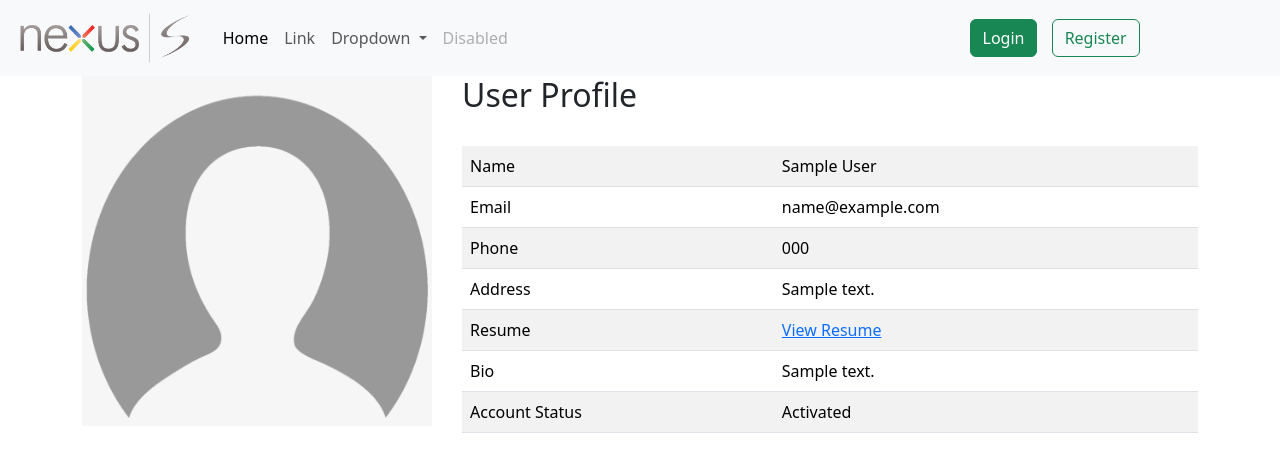
After one commit to pnabiniw/django-final-project-jobsply, a Django app: page /account/user-profile/1/ in a window 1280 px wide. The commit adds this page. Shown: the top 472 px of the page. Run offline with Django 4.2, Linux system fonts and the light colour scheme; tables that the repository leaves empty hold one stand-in row (values such as "Sample post"); some libraries are stand-ins or nearby versions.

Commit message:
user detail

```diff
--- a/apps/account/urls.py
+++ b/apps/account/urls.py
@@ -5,5 +5,8 @@ from . import views
 urlpatterns = [
     path("user-register/", views.UserRegisterView.as_view(), name="user_register"),
     path("user-login/", views.UserLoginView.as_view(), name="user_login"),
-    path("user-logout/", views.user_logout, name="user_logout")
+    path("user-logout/", views.user_logout, name="user_logout"),
+    path("activate/<str:username>/<str:key>/", views.UserAccountActivationView.as_view(), name="ac_activation"),
+    path("resend-activation/<int:id>/", views.ResendEmailActivation.as_view(), name="resend_ac_activation"),
+    path("user-profile/<int:pk>/", views.UserProfileView.as_view(), name="user_profile")
 ]
--- a/apps/account/utils.py
+++ b/apps/account/utils.py
@@ -19,7 +19,7 @@ def send_email_activation(user, request):
     request: wsgi request object from views
     """
     key = generate_activation_key(user)
-    final_url = f"http://127.0.0.1:8000/{user.username}/{key}/"
+    final_url = f"http://127.0.0.1:8000/account/activate/{user.username}/{key}/"
 
     subject = "User Account Activation"
     message = f"""
--- a/apps/account/views.py
+++ b/apps/account/views.py
@@ -1,10 +1,14 @@
 from django.shortcuts import render, redirect
 from django.urls import reverse_lazy
-from django.views.generic import CreateView, FormView
+from django.contrib.auth import get_user_model
+from django.views.generic import CreateView, FormView, View, DetailView
 from django.contrib import messages
 from django.contrib.auth import authenticate, login, logout
 from .forms import UserRegisterForm, UserLoginForm
 from .utils import send_email_activation
+from .models import UserAccountActivation
+
+User = get_user_model()
 
 
 class UserRegisterView(CreateView):
@@ -47,3 +51,32 @@ def user_logout(request):
     logout(request)
     messages.success(request, "User logged out !")
     return redirect("home_page")
+
+
+class UserAccountActivationView(View):
+    def get(self, *args, **kwargs):
+        username = kwargs["username"]
+        key = kwargs["key"]
+        user = User.objects.filter(username=username)
+        if user.exists():
+            user = user[0]
+            ua = UserAccountActivation.objects.filter(key=key, email=user.email)
+            if ua.exists():
+                user.is_verified = True
+                user.save()
+                messages.success(self.request, "Account Activated !")
+                return redirect("home_page")
+        messages.error(self.request, "Invalid activation link !")
+        return redirect("user_login")
+
+
+class ResendEmailActivation(View):
+    def get(self, *args, **kwargs):
+        send_email_activation(self.request.user, self.request)
+        messages.success(self.request, "Activation link resent !")
+        return redirect("home_page")
+
+
+class UserProfileView(DetailView):
+    queryset = User.objects.all()
+    template_name = "account/user_profile.html"
--- /dev/null
+++ b/templates/account/user_profile.html
@@ -0,0 +1,59 @@
+{% extends 'layouts/sub_base.html' %}
+{% load static %}
+
+{% block title %}
+    User Profile
+{% endblock %}
+
+{% block sub_content %}
+    <div class="row">
+        <div class="col-md-4">
+            {% if request.user.userprofile.profile_picture %}
+                <img src="{{ request.user.userprofile.profile_picture.url }}" alt="" style="height: 350px; width: 350px">
+                {% else %}
+                <img src="{% static 'main/default.png' %}" style="height: 350px; width: 350px">
+            {% endif %}
+        </div>
+        <div class="col-md-8">
+            <h2>User Profile</h2>
+            <br>
+            <table class="table table-striped">
+                <tr>
+                    <td>Name</td>
+                    <td>{{ object.get_full_name }}</td>
+                </tr>
+                <tr>
+                    <td>Email</td>
+                    <td>{{ object.email }}</td>
+                </tr>
+                <tr>
+                    <td>Phone</td>
+                    <td>{% if object.userprofile.phone %}{{ object.userprofile.phone }}{% else %}---{% endif %}</td>
+                </tr>
+                <tr>
+                    <td>Address</td>
+                    <td>{% if object.userprofile.address %}{{ object.userprofile.address }}{% else %}---{% endif %}</td>
+                </tr>
+                <tr>
+                    <td>Resume</td>
+                    <td>{% if object.userprofile.resume %}
+                        <a target="_blank" href="{{ object.userprofile.resume.url }}">View Resume</a>
+                    {% else %}---{% endif %}</td>
+                </tr>
+                <tr>
+                    <td>Bio</td>
+                    <td>{% if object.userprofile.bio %}
+                        {{ object.userprofile.bio }}
+                    {% else %}---{% endif %}</td>
+                </tr>
+
+                <tr>
+                    <td>Account Status</td>
+                    <td>{% if object.is_verified %}
+                        Activated
+                    {% else %}Not Activated{% endif %}</td>
+                </tr>
+            </table>
+        </div>
+    </div>
+{% endblock %}
--- a/templates/layouts/base.html
+++ b/templates/layouts/base.html
@@ -44,5 +44,6 @@
 <script src="https://code.jquery.com/jquery-3.2.1.slim.min.js" integrity="sha384-KJ3o2DKtIkvYIK3UENzmM7KCkRr/rE9/Qpg6aAZGJwFDMVNA/GpGFF93hXpG5KkN" crossorigin="anonymous"></script>
 <script src="https://cdn.jsdelivr.net/npm/popper.js@1.12.9/dist/umd/popper.min.js" integrity="sha384-ApNbgh9B+Y1QKtv3Rn7W3mgPxhU9K/ScQsAP7hUibX39j7fakFPskvXusvfa0b4Q" crossorigin="anonymous"></script>
 <script src="https://cdn.jsdelivr.net/npm/bootstrap@4.0.0/dist/js/bootstrap.min.js" integrity="sha384-JZR6Spejh4U02d8jOt6vLEHfe/JQGiRRSQQxSfFWpi1MquVdAyjUar5+76PVCmYl" crossorigin="anonymous"></script>
+{% block extra_js %}{% endblock %}
 </body>
 </html>
--- a/templates/layouts/sub_base.html
+++ b/templates/layouts/sub_base.html
@@ -4,7 +4,7 @@
 {% block content %}
     <nav class="navbar navbar-expand-lg bg-body-tertiary">
         <div class="container-fluid">
-            &nbsp;&nbsp;<a class="navbar-brand" href="#">
+            &nbsp;&nbsp;<a class="navbar-brand" href="{% url 'home_page' %}">
             <img src="{% static 'main/logo/logo.png' %}" alt="" style="height: 50px; width: 170px">
         </a>&nbsp;&nbsp;
             <button class="navbar-toggler" type="button" data-bs-toggle="collapse"
@@ -15,7 +15,7 @@
             <div class="collapse navbar-collapse" id="navbarSupportedContent">
                 <ul class="navbar-nav me-auto mb-2 mb-lg-0">
                     <li class="nav-item">
-                        <a class="nav-link active" aria-current="page" href="#">Home</a>
+                        <a class="nav-link active" aria-current="page" href="{% url 'home_page' %}">Home</a>
                     </li>
                     <li class="nav-item">
                         <a class="nav-link" href="#">Link</a>
@@ -59,7 +59,7 @@
                                 {% endif %}
                             </a>
                             <div class="dropdown-menu" aria-labelledby="dropdownMenuButton">
-                                <a class="dropdown-item" href="#"><i style="color: grey;" class="fa fa-user"></i>
+                                <a class="dropdown-item" href="{% url 'user_profile' request.user.id %}"><i style="color: grey;" class="fa fa-user"></i>
                                     Profile</a>
                                 <a class="dropdown-item" href="{% url 'user_logout' %}"><i style="color: grey;"
                                                                      class="fa fa-right-from-bracket"></i> Logout</a>
```
Also changed, not shown: templates/main/home.html (+18 -0 lines).
